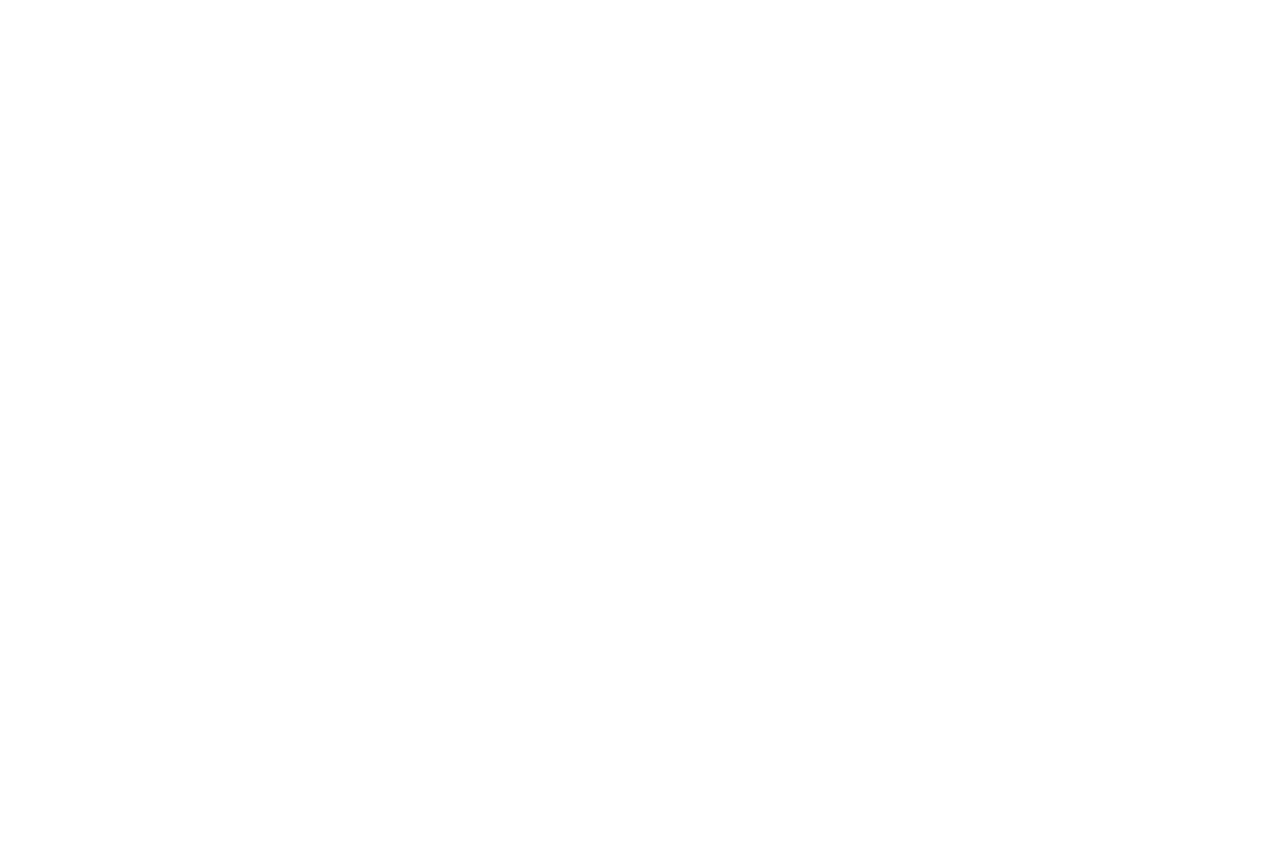
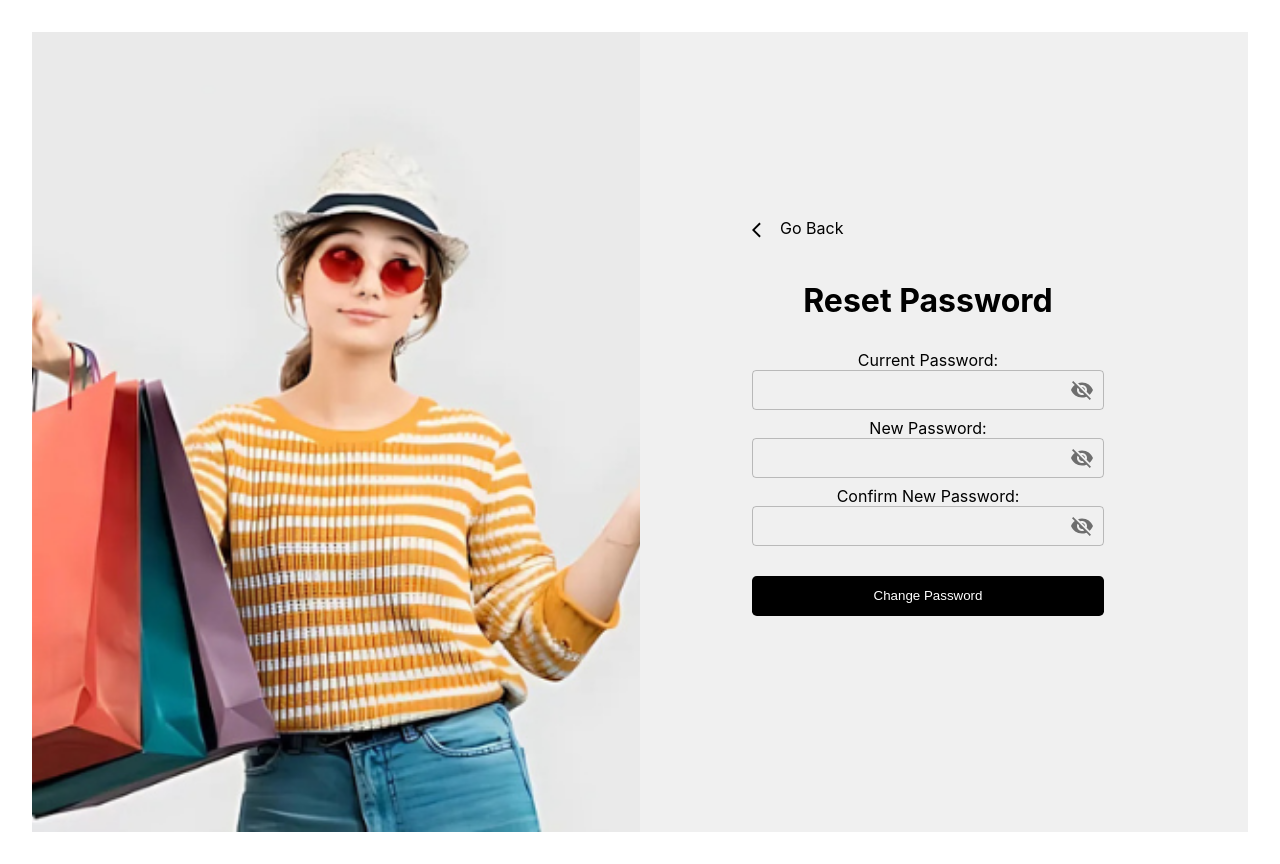
Before and after one commit to Pramudi99/frontend, a React (Vite) app: page /passwordreset in a window 1280 px wide. Before the commit this address had no page. Before the commit the page ends 800 px from the top, so only its background shows below. Built offline with nearby package versions, Linux system fonts and the light colour scheme.

Commit message:
create reset pw

```diff
--- a/src/components/LoginForm/LoginForm.jsx
+++ b/src/components/LoginForm/LoginForm.jsx
@@ -1,10 +1,23 @@
-import React from 'react'
+import React, { useState } from 'react';
 import TextField from '@mui/material/TextField';
 import ArrowBackIosIcon from '@mui/icons-material/ArrowBackIos';
+import InputAdornment from '@mui/material/InputAdornment';
+import IconButton from '@mui/material/IconButton';
+import Visibility from '@mui/icons-material/Visibility';
+import VisibilityOff from '@mui/icons-material/VisibilityOff';
 import './LoginForm.css'
 
 
 function LoginForm() {
+  const [showPassword, setShowPassword] = useState(false);
+
+  const handleClickShowPassword = () => {
+    setShowPassword((prev) => !prev);
+  };
+
+  const handleMouseDownPassword = (event) => {
+    event.preventDefault();
+  };
 
   return (
     <div>
@@ -31,9 +44,23 @@
           <label htmlFor="password-input">Password:</label>
           <TextField
             id="password-input"
-            type="password"
+            type={showPassword ? 'text' : 'password'}
             fullWidth
             className="custom-textfield"
+            InputProps={{
+              endAdornment: (
+                <InputAdornment position="end">
+                  <IconButton
+                    aria-label="toggle password visibility"
+                    onClick={handleClickShowPassword}
+                    onMouseDown={handleMouseDownPassword}
+                    edge="end"
+                  >
+                    {showPassword ? <Visibility /> : <VisibilityOff />}
+                  </IconButton>
+                </InputAdornment>
+              ),
+            }}
           />
 
           <div className="options">
@@ -55,7 +82,6 @@
             <p>Don't you have an account ? <a href="#" className="signup-link">Signup</a></p>
           </div>
         </div>
-
       </div>
     </div>
   )
--- /dev/null
+++ b/src/components/ResetPassword/ResetPassword.css
@@ -0,0 +1,46 @@
+.resetpw-container {
+    margin-top:10px;
+    width: 24rem;
+    padding-left: 0rem;
+    padding-right: 2rem;
+    padding-top: 0.5rem;
+    padding-bottom: 2.5rem;
+    border-radius: 0.3rem;
+    border: 0px solid #ccccccc1;
+ }
+
+ .top {
+   display: flex;
+   cursor: pointer;
+ }
+
+
+ .back-text {
+    margin-bottom: 25px;
+ }
+
+ .back-icon {
+    margin-bottom: 7px;
+  }
+
+ .custom-textfield .MuiInputBase-input {
+    height: 40px;
+    padding: 10px;
+    box-sizing: border-box;
+  }
+
+ .custom-button {
+    margin-top: 30px;
+    width: 100%;
+    height: 40px;
+    background-color: #000000;
+    color: #ffffff;
+    font-size: "1.5rem";
+    border: none;
+    border-radius: 0.3rem;
+    cursor: pointer;
+  }
+
+ h1 {
+    margin-bottom: 30px;
+ }
--- /dev/null
+++ b/src/components/ResetPassword/ResetPassword.jsx
@@ -0,0 +1,141 @@
+import React, { useState } from "react";
+import { IconButton, InputAdornment, TextField } from "@mui/material";
+import ArrowBackIosIcon from '@mui/icons-material/ArrowBackIos';
+import Visibility from "@mui/icons-material/Visibility";
+import VisibilityOff from "@mui/icons-material/VisibilityOff";
+import './ResetPassword.css'
+
+function ResetPassword() {
+    const [currentPassword, setCurrentPassword] = useState("");
+    const [newPassword, setNewPassword] = useState("");
+    const [confirmNewPassword, setConfirmNewPassword] = useState("");
+
+    const [showCurrentPassword, setShowCurrentPassword] = useState(false);
+    const [showNewPassword, setShowNewPassword] = useState(false);
+    const [showConfirmNewPassword, setShowConfirmNewPassword] = useState(false);
+
+    const handleClickShowPassword = (type) => () => {
+        switch (type) {
+            case "current":
+                setShowCurrentPassword((prev) => !prev);
+                break;
+            case "new":
+                setShowNewPassword((prev) => !prev);
+                break;
+            case "confirm":
+                setShowConfirmNewPassword((prev) => !prev);
+                break;
+            default:
+                break;
+        }
+    };
+
+    const handleMouseDownPassword = (event) => {
+        event.preventDefault();
+    };
+
+
+    return (
+        <div>
+            <div className="top">
+                <ArrowBackIosIcon className="back-icon" style={{ fontSize: '18px' }} />
+                <p className='back-text'>Go Back</p>
+            </div>
+
+            <div className="resetpw-container">
+                <h1>Reset Password</h1>
+
+                <div className="resetpw-box">
+                    <label htmlFor="current-password">Current Password:</label>
+                    <TextField
+                        id="current-password"
+                        type={showCurrentPassword ? "text" : "password"}
+                        fullWidth
+                        value={currentPassword}
+                        style={{marginBottom: '8px'}}
+                        onChange={(e) => setCurrentPassword(e.target.value)}
+                        className="custom-textfield"
+                        InputProps={{
+                            endAdornment: (
+                                <InputAdornment position="end">
+                                    <IconButton
+                                        aria-label="toggle current password visibility"
+                                        onClick={handleClickShowPassword("current")}
+                                        onMouseDown={handleMouseDownPassword}
+                                        edge="end"
+                                    >
+                                        {showCurrentPassword ? <Visibility /> : <VisibilityOff />}
+                                    </IconButton>
+                                </InputAdornment>
+                            ),
+                        }}
+                    />
+
+
+
+                    <label htmlFor="new-password">New Password:</label>
+                    <TextField
+                        id="new-password"
+                        type={showNewPassword ? "text" : "password"}
+                        fullWidth
+                        value={newPassword}
+                        style={{marginBottom: '8px'}}
+                        onChange={(e) => setNewPassword(e.target.value)}
+                        className="custom-textfield"
+                        InputProps={{
+                            endAdornment: (
+                                <InputAdornment position="end">
+                                    <IconButton
+                                        aria-label="toggle new password visibility"
+                                        onClick={handleClickShowPassword("new")}
+                                        onMouseDown={handleMouseDownPassword}
+                                        edge="end"
+                                    >
+                                        {showNewPassword ? <Visibility /> : <VisibilityOff />}
+                                    </IconButton>
+                                </InputAdornment>
+                            ),
+                        }}
+                    />
+
+
+
+                    <label htmlFor="confirm-new-password">Confirm New Password:</label>
+                    <TextField
+                        id="confirm-new-password"
+                        type={showConfirmNewPassword ? "text" : "password"}
+                        fullWidth
+                        value={confirmNewPassword}
+                        onChange={(e) => setConfirmNewPassword(e.target.value)}
+                        className="custom-textfield"
+                        InputProps={{
+                            endAdornment: (
+                                <InputAdornment position="end">
+                                    <IconButton
+                                        aria-label="toggle confirm new password visibility"
+                                        onClick={handleClickShowPassword("confirm")}
+                                        onMouseDown={handleMouseDownPassword}
+                                        edge="end"
+                                    >
+                                        {showConfirmNewPassword ? <Visibility /> : <VisibilityOff />}
+                                    </IconButton>
+                                </InputAdornment>
+                            ),
+                        }}
+                    />
+
+
+                    <button
+                        className="custom-button"
+                        fullWidth
+                    >
+                        Change Password
+                    </button>
+
+                </div>
+            </div>
+        </div>
+    );
+}
+
+export default ResetPassword;
--- a/src/components/VerifyOtp/VerifyOtp.jsx
+++ b/src/components/VerifyOtp/VerifyOtp.jsx
@@ -22,6 +22,7 @@
                         type="text"
                         fullWidth
                         className="custom-textfield"
+                        inputProps={{ style: { textAlign: 'center' } }}
                     />
 
                     <button
--- /dev/null
+++ b/src/pages/ResetPasswordPage/ResetPasswordPage.jsx
@@ -0,0 +1,21 @@
+import React from 'react'
+import ResetPassword from '../../components/ResetPassword/ResetPassword'
+import fashionGirl from '../../assets/images/fashion-girl.png'
+import "../LoginPage/Layout.css"
+
+function ResetPasswordPage() {
+  return (
+    <div className="app-container">
+
+          <div className="image-section">
+          <img src={ fashionGirl } alt="fashion-girl" className="image" />
+          </div>
+
+          <div className="form-section">
+            <ResetPassword />
+          </div>
+        </div>
+  )
+}
+
+export default ResetPasswordPage
--- a/src/routes/routes.jsx
+++ b/src/routes/routes.jsx
@@ -4,6 +4,7 @@
 import RegisterPage from '../pages/RegisterPage/RegisterPage'
 import ForgotPasswordPage from '../pages/ForgotPasswordPage/ForgotPasswordPage'
 import VerifyOtpPage from '../pages/VerifyOtpPage/VerifyOtpPage'
+import ResetPasswordPage from '../pages/ResetPasswordPage/ResetPasswordPage'
 
 
 function routes() {
@@ -14,6 +15,7 @@
         <Route path="/register" element={<RegisterPage/>}/>
         <Route path="/passwordchange" element={<ForgotPasswordPage/>}/>
         <Route path="/verifyOtp" element={<VerifyOtpPage />}/>
+        <Route path="/passwordreset" element={<ResetPasswordPage />}/>
       </Routes>
     </div>
   )
```
Also changed, not shown: src/assets/images/fashion-girl.png (added).
